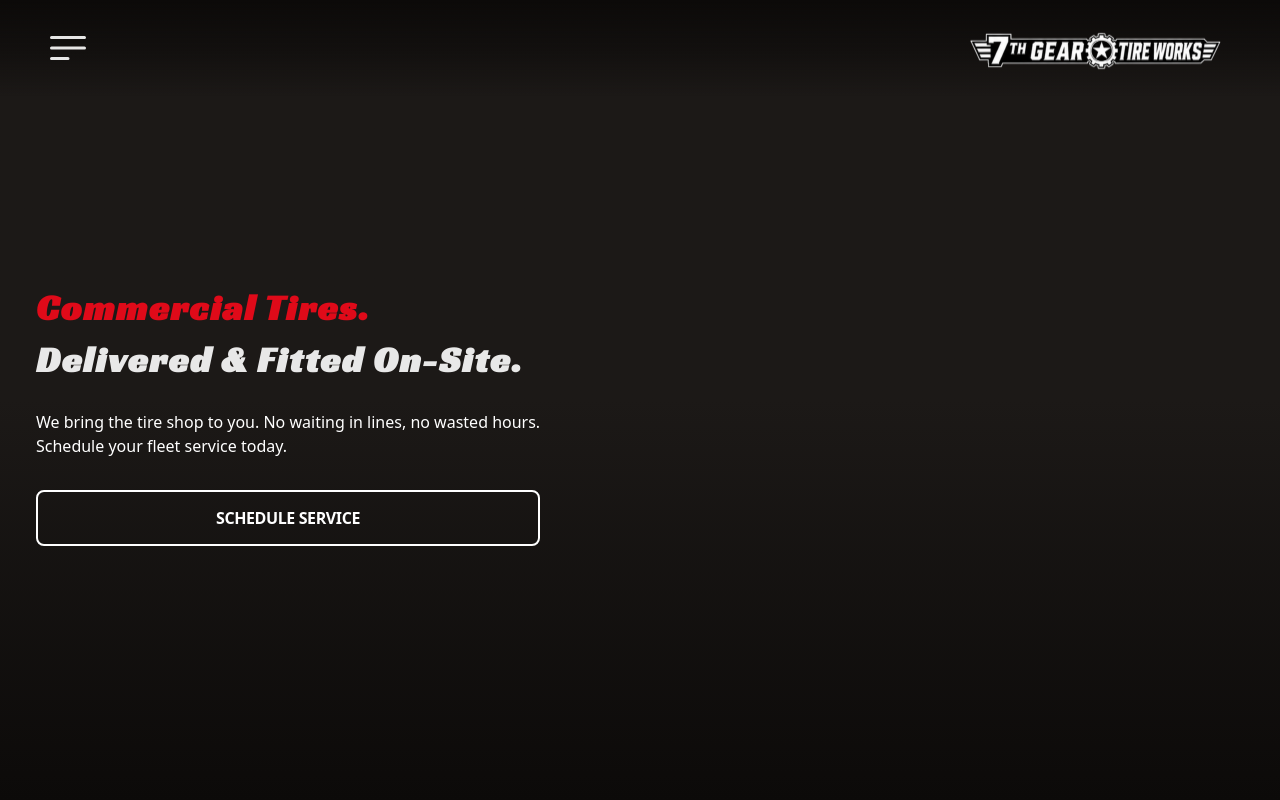
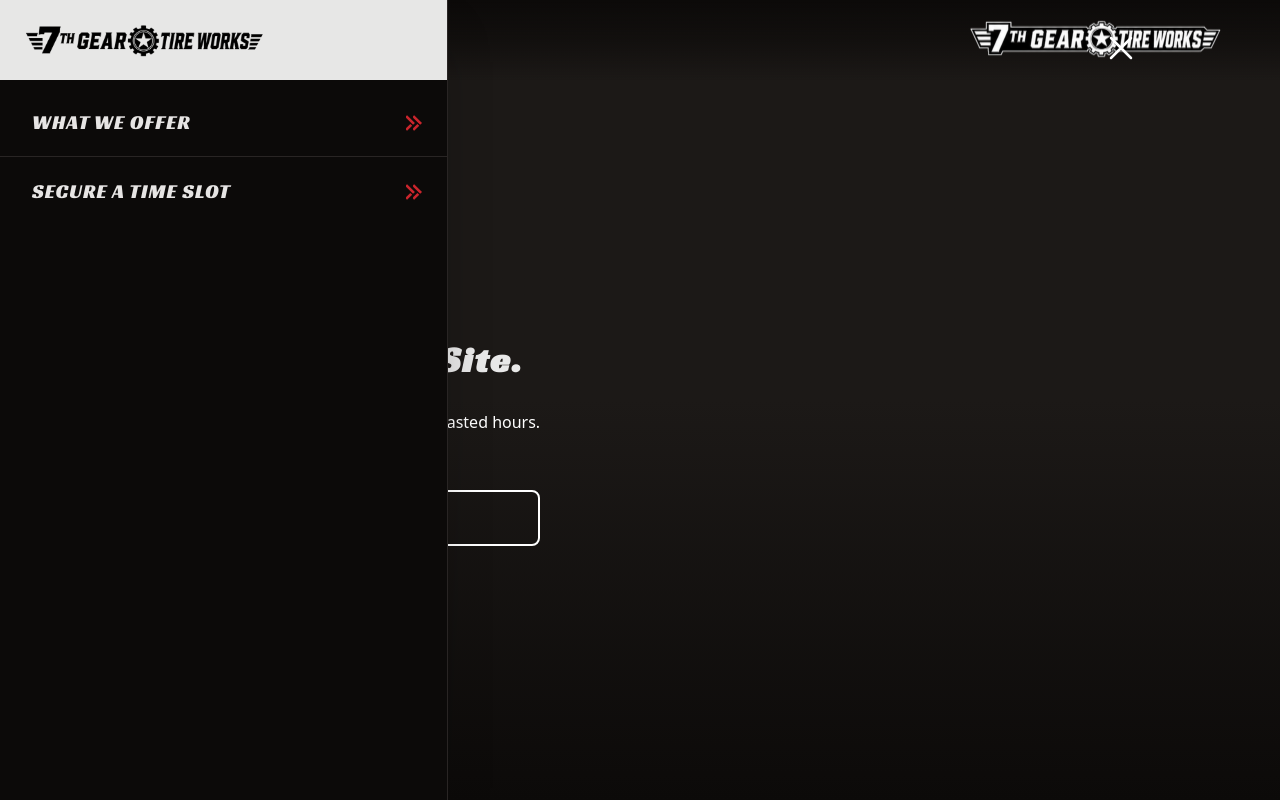
Before and after one commit to mj-codices/seventh-gear-tire, a Next.js app: page / in a window 1280 px wide. Both pictures are taken after a click on the button "Open navigation menu". Shown: the top 800 px of the page. Built offline with nearby package versions, Linux system fonts and the light colour scheme; a web font is replaced by a local one.

Commit message:
Added nav menu to navbar component Edited layout on brand marquee

```diff
--- a/app/components/Brands/BrandMarquee.tsx
+++ b/app/components/Brands/BrandMarquee.tsx
@@ -18,10 +18,10 @@ const brands = [
 export default function BrandMarquee() {
   return (
     // Bottom Layer: The deeper base background
-    <div className="relative w-full bg-stone-900 pb-20 pt-1 overflow-hidden z-0">
+    <div className="relative w-full bg-stone-900 pb-15 pt-1 overflow-hidden z-0">
       {/* 1. Added w-max to force the container to be as wide as both rows combined */}
       <motion.div
-        className="flex whitespace-nowrap w-max pt-10"
+        className="flex whitespace-nowrap w-max pt-4.5"
         animate={{ x: [0, "-50%"] }} // 2. Changed from -100% to -50%
         transition={{
           ease: "linear",
@@ -61,7 +61,7 @@ export default function BrandMarquee() {
         Top Layer: The main card container.
         Instead of a fixed height, we let content dictate it to prevent text clipping on small screens.
       */}
-      <div className="relative mx-auto mt-20 w-[calc(100%-3rem)] rounded-md bg-stone-950 px-10 py-7 border-l border-r border-stone-800/40 drop-shadow-xl">
+      <div className="relative mx-auto mt-13 w-[calc(100%-3rem)] rounded-md bg-stone-950 px-10 py-7 border-l border-r border-stone-800/40 drop-shadow-xl">
         <div className="grid grid-cols-2 border-stone-800">
           {/* Top Left Item */}
           <div className="p-2 border-r border-b border-stone-900 space-y-1 mt-4">
--- a/app/components/Navbar/Navbar.tsx
+++ b/app/components/Navbar/Navbar.tsx
@@ -1,9 +1,13 @@
 "use client";
 
+import Chevrons from "../UI/Chevrons";
 import { useState, useEffect } from "react";
+import { motion, AnimatePresence } from "framer-motion";
 
 export default function Navbar() {
   const [hasScrolled, setHasScrolled] = useState(false);
+  const [isOpen, setIsOpen] = useState(false);
+  const [isServicesOpen, setIsServicesOpen] = useState(false);
 
   useEffect(() => {
     const handleScroll = () => {
@@ -18,20 +22,61 @@ export default function Navbar() {
     return () => window.removeEventListener("scroll", handleScroll);
   }, []);
 
+  // Prevent background scrolling when menu is open
+  useEffect(() => {
+    if (isOpen) {
+      document.body.style.overflow = "hidden";
+    } else {
+      document.body.style.overflow = "unset";
+    }
+    return () => {
+      document.body.style.overflow = "unset";
+    };
+  }, [isOpen]);
+
+  useEffect(() => {
+    if (!isOpen) {
+      setIsServicesOpen(false);
+    }
+  }, [isOpen]);
+
+  // Framer Motion Spring Configurations
+  const menuSpring = { type: "spring", stiffness: 400, damping: 40 };
+  const accordionSpring = { type: "spring", stiffness: 380, damping: 30 };
+
+  // Framer Motion Variants
+  const menuVariants = {
+    closed: {
+      x: "-100%",
+      transition: menuSpring,
+    },
+    open: {
+      x: 0,
+      transition: { ...menuSpring, damping: 35 },
+    },
+  };
+
+  const overlayVariants = {
+    closed: { opacity: 0 },
+    open: { opacity: 1 },
+  };
+
+  const closeButtonVariants = {
+    closed: { opacity: 0 },
+    open: { opacity: 1, transition: { delay: 0.1 } },
+  };
+
   return (
-    <header className="fixed top-0 left-0 right-0 z-50 w-full h-24">
-      {/* LAYER 1: The Solid Active State Background
-          This sits underneath everything. It fades smoothly from opacity 0 to 100.
-          We also put the backdrop blur and border strictly on this layer. */}
+    <>
+      <header className="fixed top-0 left-0 right-0 z-50 w-full h-20">
+        {/* LAYER 1: The Solid Active State Background */}
         <div
-        className={`absolute inset-0 bg-stone-950 transition-opacity duration-300 pointer-events-none border-stone-700/90 border-b-[.07rem] drop-shadow-xl
+          className={`absolute inset-0 bg-stone-950 transition-opacity duration-300 pointer-events-none border-stone-800/90 border-b-[.1rem] drop-shadow-xl
             ${hasScrolled ? "opacity-100" : "opacity-0"}`}
           aria-hidden="true"
         />
 
-      {/* LAYER 2: The Initial Transparent Gradient Scrim
-          This sits on top of Layer 1. When scrolling, it fades to opacity 0
-          so it doesn't muck up the crisp rendering of the solid bar beneath it. */}
+        {/* LAYER 2: The Initial Transparent Gradient Scrim */}
         <div
           className={`absolute inset-0 bg-gradient-to-b from-stone-950 via-stone-950/60 to-transparent transition-opacity duration-300 pointer-events-none
             ${hasScrolled ? "opacity-0" : "opacity-100"}`}
@@ -43,6 +88,7 @@ export default function Navbar() {
           {/* Hamburger Icon */}
           <button
             type="button"
+            onClick={() => setIsOpen(true)}
             className="text-white hover:text-stone-300 p-1 transition-colors"
             aria-label="Open navigation menu"
           >
@@ -61,8 +107,160 @@ export default function Navbar() {
               />
             </svg>
           </button>
-        <img src="/logo.png" alt="company logo" width={270} height={270} className="mt-1"/>
+          <img
+            src="/logo.png"
+            alt="company logo"
+            width={270}
+            height={270}
+            className="-mt-1"
+          />
         </div>
       </header>
+
+      {/* Slide-out Menu and Backdrop */}
+      <AnimatePresence>
+        {isOpen && (
+          <>
+            {/* Dark Backdrop Overlay — Matches drawer layout dimensions so the gutter is non-clickable */}
+            <motion.div
+              initial="closed"
+              animate="open"
+              exit="closed"
+              variants={overlayVariants}
+              className="fixed top-0 left-0 bottom-0 z-50 w-[100vw] max-w-md bg-stone-950/60 backdrop-blur-sm"
+            />
+
+            {/* Floating Close Button in the Blur Zone */}
+            <motion.div
+              initial="closed"
+              animate="open"
+              exit="closed"
+              variants={closeButtonVariants}
+              className="fixed top-7 left-[86vw] z-50 md:left-[calc(max-md-width+24px)]"
+            >
+              <button
+                type="button"
+                onClick={() => setIsOpen(false)}
+                className="text-white hover:text-stone-300 transition-colors"
+                aria-label="Close navigation menu"
+              >
+                <svg
+                  xmlns="http://www.w3.org/2000/svg"
+                  fill="none"
+                  viewBox="0 0 24 24"
+                  strokeWidth="1.5"
+                  stroke="currentColor"
+                  className="h-10 w-10"
+                >
+                  <path
+                    strokeLinecap="round"
+                    strokeLinejoin="round"
+                    d="M6 18 18 6M6 6l12 12"
+                  />
+                </svg>
+              </button>
+            </motion.div>
+
+            {/* Slide-out Drawer Container */}
+            <motion.div
+              initial="closed"
+              animate="open"
+              exit="closed"
+              variants={menuVariants}
+              className="fixed top-0 left-0 bottom-0 z-50 w-[83vw] max-w-md bg-stone-950 border-r border-stone-800 shadow-2xl flex flex-col justify-between"
+            >
+              <div>
+                {/* Header space inside the drawer — White background with the Logo */}
+                <div className="flex items-center justify-start mb-5 h-20 bg-white/90 pl-6 pr-8">
+                  <img
+                    src="/logo-nav.png"
+                    alt="nav menu logo"
+                    width={240}
+                    height={240}
+                    className="object-contain max-h-12"
+                  />
+                </div>
+
+                {/* Navigation Links */}
+                <nav className="flex flex-col text-xl text-stone-200">
+                  {/* "WHAT WE OFFER" INTERACTIVE CONTAINER */}
+                  <div className="flex flex-col w-full">
+                    <button
+                      type="button"
+                      onClick={() => setIsServicesOpen(!isServicesOpen)}
+                      className="flex items-center justify-between w-full pl-8 pr-6 pt-2 pb-5 text-left font-display uppercase tracking-wider text-stone-200 hover:text-white transition-colors"
+                    >
+                      <span>What We Offer</span>
+                      <motion.span
+                        animate={{ rotate: isServicesOpen ? 90 : 0 }}
+                        // transition={accordionSpring}
+                        className="inline-flex items-center justify-center mt-0.5"
+                      >
+                        <Chevrons />
+                      </motion.span>
+                    </button>
+
+                    {/* Expandable Dropdown Content Area */}
+                    <AnimatePresence initial={false}>
+                      {isServicesOpen && (
+                        <motion.div
+                          initial={{ height: 0, opacity: 0 }}
+                          animate={{ height: "auto", opacity: 1 }}
+                          exit={{ height: 0, opacity: 0 }}
+                          // transition={accordionSpring}
+                          className="overflow-hidden"
+                        >
+                          <div className="flex flex-col mt-2 bg-stone-900 text-base text-stone-400 uppercase">
+                            <a
+                              href="#tire-replacement"
+                              onClick={() => setIsOpen(false)}
+                              className="flex items-center justify-between py-5 pl-10 pr-4 border-b border-stone-800 font-display hover:text-white transition-colors text-left"
+                            >
+                              <span>
+                                On-site Tire <br /> Replacement
+                              </span>
+                              <span className="mt-0.5 mr-6 shrink-0 opacity-80">
+                                <Chevrons />
+                              </span>
+                            </a>
+
+                            <a
+                              href="#otr-heavy"
+                              onClick={() => setIsOpen(false)}
+                              className="flex items-center justify-between py-5 pl-10 pr-4 font-display hover:text-white transition-colors text-left"
+                            >
+                              <span>
+                                Commercial curation <br /> and sourcing
+                              </span>
+                              <span className="mt-0.5 mr-6 shrink-0 opacity-80">
+                                <Chevrons />
+                              </span>
+                            </a>
+                          </div>
+                        </motion.div>
+                      )}
+                    </AnimatePresence>
+                  </div>
+
+                  {/* "SECURE A TIME SLOT" LINK */}
+                  <div className="flex flex-col w-full border-t border-stone-800">
+                    <a
+                      href="#scheduling-section"
+                      className="flex items-center justify-between w-full pl-8 pr-6 py-5 font-display uppercase tracking-wider text-stone-200 hover:text-white transition-colors text-left"
+                      onClick={() => setIsOpen(false)}
+                    >
+                      <span>Secure a Time Slot</span>
+                      <span className="mt-0.5">
+                        <Chevrons />
+                      </span>
+                    </a>
+                  </div>
+                </nav>
+              </div>
+            </motion.div>
+          </>
+        )}
+      </AnimatePresence>
+    </>
   );
 }
```
Also changed, not shown: public/logo-nav.png (added). Lines whose indentation alone changed are shown as unchanged.
